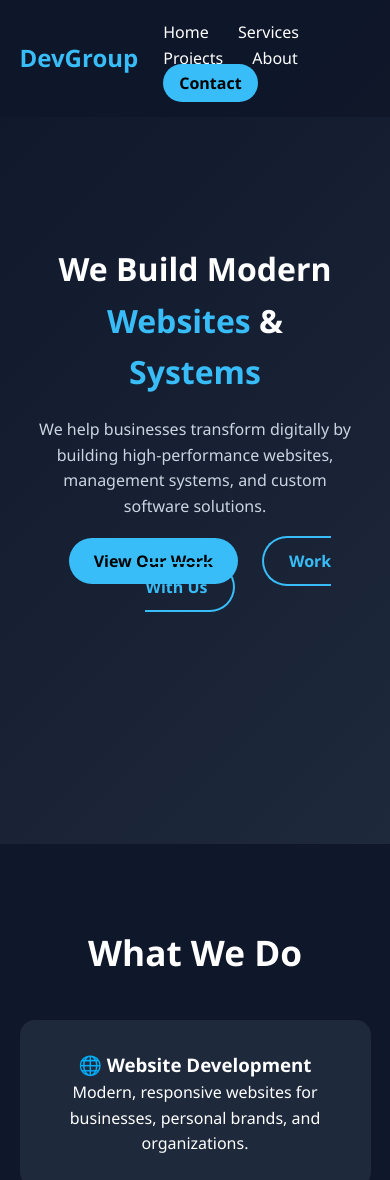
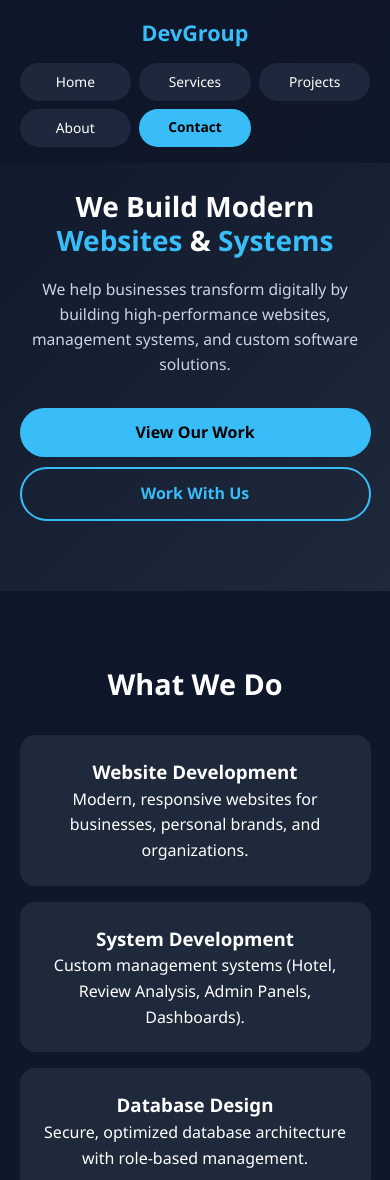
Before and after one commit to Dagmawi06/peak_devs, a plain HTML site: page index.html in a window 390 px wide. Shown: the top 1180 px of the page. Drawn offline with Linux system fonts and the light colour scheme.

Commit message:
better for the phone display

```diff
--- a/index.html
+++ b/index.html
@@ -41,22 +41,22 @@
 
         <div class="service-container">
             <div class="card">
-                <h3>🌐 Website Development</h3>
+                <h3>Website Development</h3>
                 <p>Modern, responsive websites for businesses, personal brands, and organizations.</p>
             </div>
 
             <div class="card">
-                <h3>⚙️ System Development</h3>
+                <h3>System Development</h3>
                 <p>Custom management systems (Hotel, Review Analysis, Admin Panels, Dashboards).</p>
             </div>
 
             <div class="card">
-                <h3>📊 Database Design</h3>
+                <h3>Database Design</h3>
                 <p>Secure, optimized database architecture with role-based management.</p>
             </div>
 
             <div class="card">
-                <h3>🚀 Deployment & Support</h3>
+                <h3>Deployment & Support</h3>
                 <p>We deploy, maintain, and scale your system as your company grows.</p>
             </div>
         </div>
@@ -108,7 +108,7 @@
 
     <!-- FOOTER -->
     <footer>
-        <p>© 2026 DevGroup. All Rights Reserved.</p>
+        <p>&copy; 2026 DevGroup. All Rights Reserved.</p>
     </footer>
 
 </body>
--- a/style.css
+++ b/style.css
@@ -10,6 +10,7 @@ body {
     background: #0f172a;
     color: #fff;
     line-height: 1.6;
+    overflow-x: hidden;
 }
 
 /* NAVBAR */
@@ -33,6 +34,7 @@ header {
 
 nav a {
     margin-left: 25px;
+    display: inline-block;
     text-decoration: none;
     color: #fff;
     transition: 0.3s;
@@ -52,12 +54,12 @@ nav a:hover {
 
 /* HERO */
 .hero {
-    height: 100vh;
+    min-height: 100vh;
     display: flex;
     justify-content: center;
     align-items: center;
     text-align: center;
-    padding: 0 10%;
+    padding: 120px 10% 70px;
     background: linear-gradient(135deg, #0f172a, #1e293b);
 }
 
@@ -80,6 +82,7 @@ nav a:hover {
 .hero-buttons a {
     margin: 10px;
     padding: 12px 25px;
+    display: inline-block;
     text-decoration: none;
     border-radius: 30px;
     font-weight: bold;
@@ -202,15 +205,116 @@ footer {
 
 /* RESPONSIVE */
 @media (max-width: 768px) {
+    header {
+        padding: 16px 5%;
+        gap: 12px;
+        flex-wrap: wrap;
+        justify-content: center;
+    }
+
+    .logo {
+        width: 100%;
+        text-align: center;
+        font-size: 1.35rem;
+    }
+
+    nav {
+        width: 100%;
+        display: flex;
+        justify-content: center;
+        flex-wrap: wrap;
+        gap: 8px;
+    }
+
+    nav a {
+        margin: 0;
+        padding: 7px 12px;
+        border-radius: 999px;
+        background: rgba(148, 163, 184, 0.12);
+        font-size: 0.95rem;
+    }
+
+    .btn-nav {
+        padding: 7px 14px;
+    }
+
     .hero h1 {
         font-size: 2rem;
+        line-height: 1.2;
     }
 
-    header {
-        padding: 20px 5%;
+    .hero {
+        min-height: auto;
+        padding: 170px 5% 70px;
     }
 
     section {
         padding: 80px 5%;
     }
+
+    h2 {
+        font-size: 1.8rem;
+        margin-bottom: 28px;
+    }
+
+    .hero p {
+        font-size: 0.98rem;
+    }
+
+    .hero-buttons {
+        display: flex;
+        flex-direction: column;
+        gap: 10px;
+        align-items: stretch;
+    }
+
+    .hero-buttons a {
+        margin: 0;
+    }
+
+    .card,
+    .project-card {
+        padding: 22px 18px;
+    }
+
+    form {
+        width: 100%;
+    }
+
+    form input,
+    form textarea,
+    form button {
+        font-size: 16px;
+    }
 }
+
+@media (max-width: 480px) {
+    .hero h1 {
+        font-size: 1.75rem;
+    }
+
+    nav {
+        display: grid;
+        grid-template-columns: repeat(3, minmax(0, 1fr));
+    }
+
+    nav a {
+        width: 100%;
+        text-align: center;
+        padding: 8px 6px;
+        font-size: 0.86rem;
+    }
+
+    .hero {
+        padding-top: 190px;
+    }
+
+    section {
+        padding: 70px 5%;
+    }
+
+    .service-container,
+    .project-container {
+        gap: 16px;
+    }
+}
```
